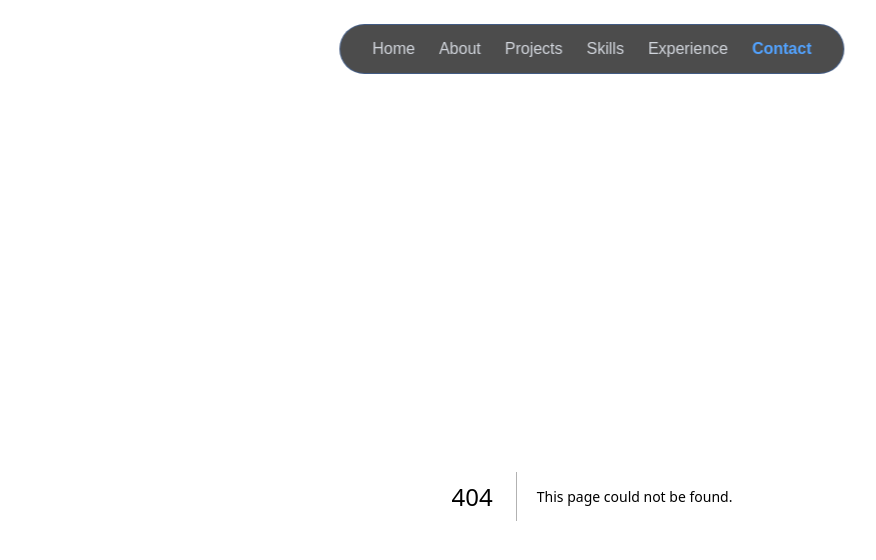
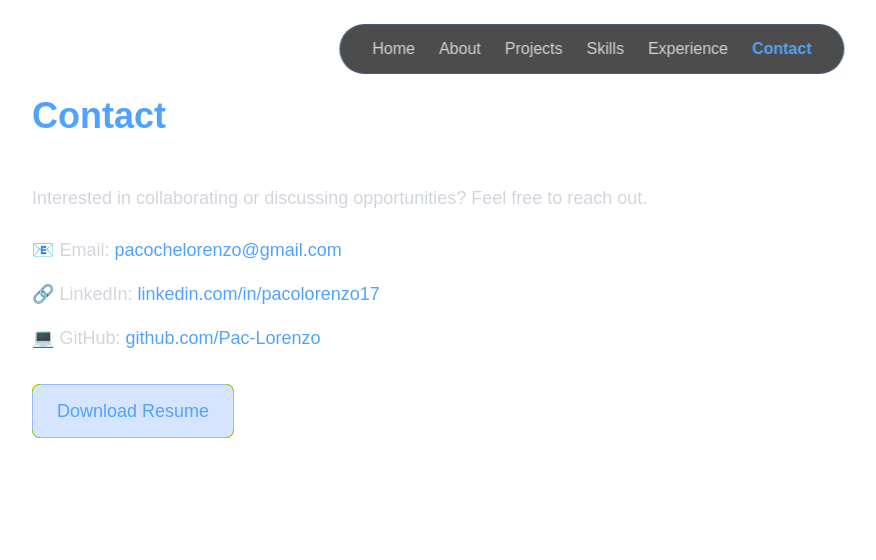
Before and after one commit to Pac-Lorenzo/Star-Wara-Portfolio, a Next.js app: page /contact in a window 1280 px wide. Before the commit this address had no page. Shown: the top 560 px of the page, without its empty margins (48-924 px from the left). Built offline with nearby package versions, Linux system fonts and the light colour scheme.

Commit message:
Add contact page with link

```diff
--- /dev/null
+++ b/src/app/contact/page.tsx
@@ -0,0 +1,60 @@
+export default function ContactPage() {
+  return (
+    <section className="min-h-screen">
+      <h1 className="text-4xl font-bold text-blue-400 mb-12">
+        Contact
+      </h1>
+
+      <div className="space-y-6 text-gray-300 text-lg">
+        <p>
+          Interested in collaborating or discussing opportunities?
+          Feel free to reach out.
+        </p>
+
+        <div className="space-y-4">
+          <p>
+            📧 Email:{" "}
+            <a
+              href="mailto:pacochelorenzo@gmail.com"
+              className="text-blue-400 hover:underline"
+            >
+              pacochelorenzo@gmail.com
+            </a>
+          </p>
+
+          <p>
+            🔗 LinkedIn:{" "}
+            <a
+              href="https://www.linkedin.com/in/pacolorenzo17/"
+              target="_blank"
+              className="text-blue-400 hover:underline"
+            >
+              linkedin.com/in/pacolorenzo17
+            </a>
+          </p>
+
+          <p>
+            💻 GitHub:{" "}
+            <a
+              href="https://github.com/Pac-Lorenzo"
+              target="_blank"
+              className="text-blue-400 hover:underline"
+            >
+              github.com/Pac-Lorenzo
+            </a>
+          </p>
+        </div>
+
+        <div className="mt-8">
+          <a
+            href="/resume.pdf"
+            download
+            className="inline-block px-6 py-3 bg-blue-500/20 border border-blue-500/40 text-blue-400 rounded-lg hover:bg-blue-500/30 transition"
+          >
+            Download Resume
+          </a>
+        </div>
+      </div>
+    </section>
+  );
+}
```
Also changed, not shown: 1 other file (tests, documents, lock files or other folders).
